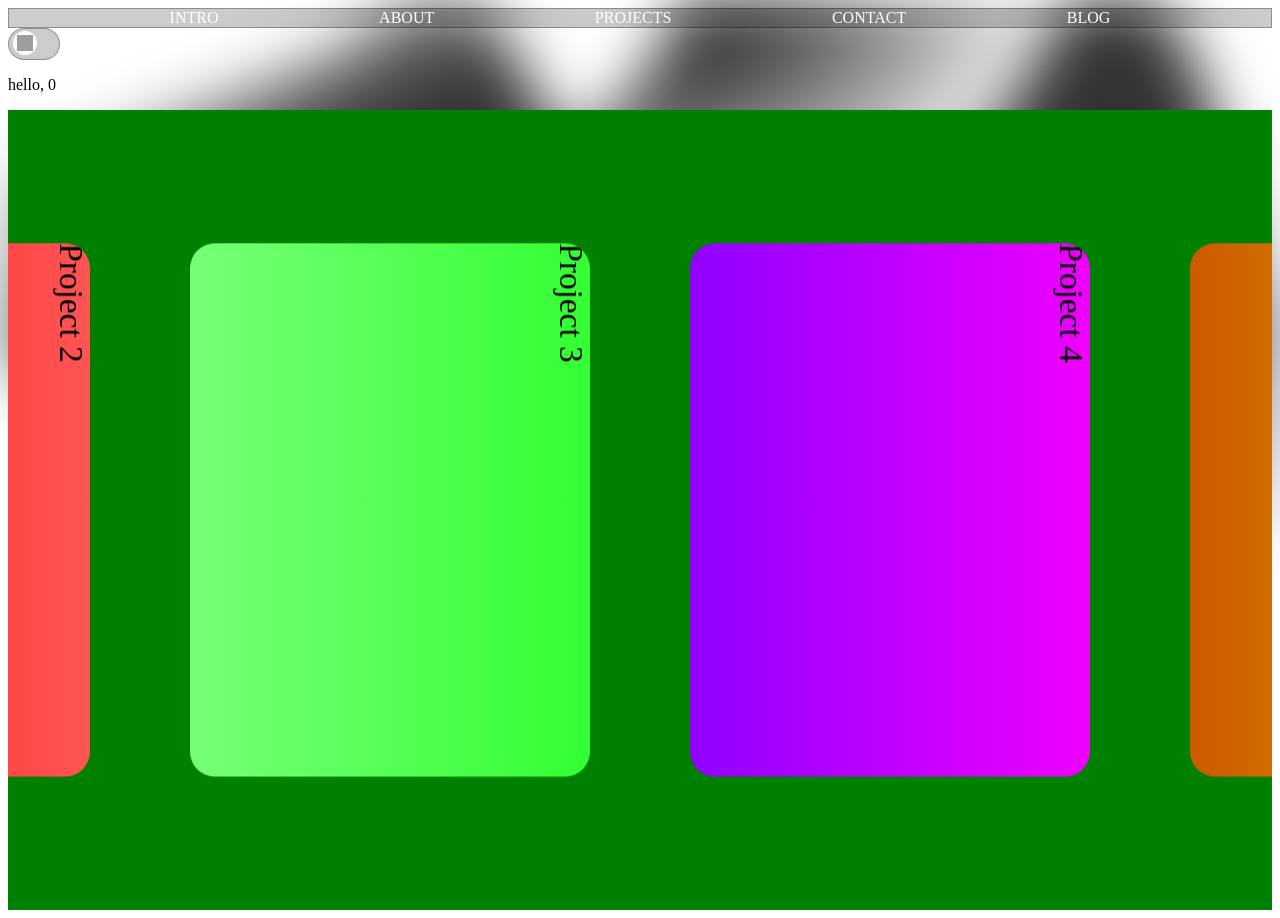
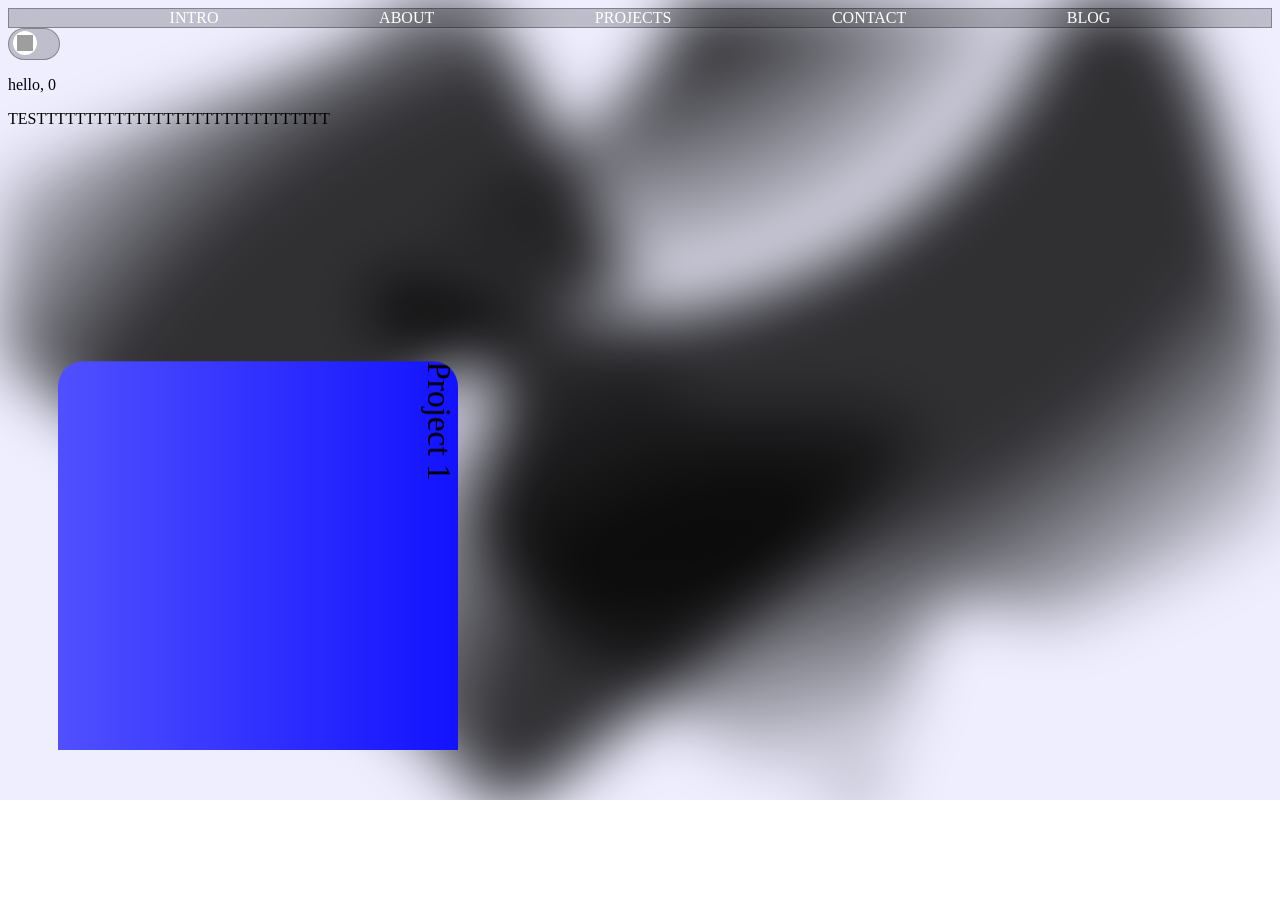
Before and after one commit to charlesalaras/new-portfolio, a SvelteKit app: page /projects in a window 1280 px wide. After the commit the page ends 800 px from the top, so only its background shows below. Built offline with nearby package versions, Linux system fonts and the light colour scheme; grey boxes are pictures that could not be loaded.

Commit message:
Fail to fix things

```diff
--- a/src/lib/Background.svelte
+++ b/src/lib/Background.svelte
@@ -2,6 +2,7 @@
 
 export let color1;
 export let color2;
+export let darkMode;
 
 function getRandomRadiusModifier() {
 	let num = Math.floor(Math.random() * 10) + 1;
@@ -81,7 +82,7 @@ $: if(count <= 0) {
 </script>
 
 <svelte:window bind:innerWidth={vwWidth} bind:innerHeight={vwHeight}/>
-<div class="background">
+<div class="background" style="background: {darkMode ? "#121212" : "#EEEEFF"};">
 	<svg width="100%" height="100%" viewBox="0 0 100 100" xmlns="http://www.w3.org/2000/svg" xmlns:xlink="http://www.w3.org/1999/xlink" style="contain: strict; stroke-width: 1px; filter: blur(30px);">
 	<defs>
     	<radialGradient
@@ -109,11 +110,6 @@ $: if(count <= 0) {
 </div>
 
 <style>
-	@media (prefers-color-scheme: dark) {
-		.background {
-			background: #121212;
-		}
-	}
 	.background {
 		position: absolute;
 		overflow: hidden;
--- a/src/routes/(main)/+layout.svelte
+++ b/src/routes/(main)/+layout.svelte
@@ -24,17 +24,22 @@
 			}
 		};
 	}
+	let darkMode = false;
 </script>
 <div class="header">
 	<Nav />
-	<Switch />
+	<Switch bind:theme={darkMode}/>
 </div>
 {#key data.pathname}
 <div class="app"
 	in:fade={{ duration: 300, delay: 400 }}
 	out:fade={{ duration: 300 }}
 >
-	<Background color1={colors[data.pathname][0]} color2={colors[data.pathname][1]}/>
+	<Background
+		color1={colors[data.pathname][0]}
+		color2={colors[data.pathname][1]}
+		darkMode={darkMode}
+	/>
     <main>
         <slot />
     </main>
--- a/src/routes/(main)/projects/+page.svelte
+++ b/src/routes/(main)/projects/+page.svelte
@@ -2,6 +2,16 @@
 import Project from '../../../lib/Project.svelte'
 
 let project = [
+	{name: 'Project 1', color: 'linear-gradient(#1212FF, #5050FF)'},
+	{name: 'Project 2', color: 'linear-gradient(#FF5555, #FF1010)'},
+	{name: 'Project 3', color: 'linear-gradient(#33FF33, #77FF77)'},
+	{name: 'Project 4', color: 'linear-gradient(#EE00FF, #9000FF)'},
+	{name: 'Project 5', color: 'linear-gradient(#DDBB00, #CC5900)'},
+	{name: 'Project 1', color: 'linear-gradient(#1212FF, #5050FF)'},
+	{name: 'Project 2', color: 'linear-gradient(#FF5555, #FF1010)'},
+	{name: 'Project 3', color: 'linear-gradient(#33FF33, #77FF77)'},
+	{name: 'Project 4', color: 'linear-gradient(#EE00FF, #9000FF)'},
+	{name: 'Project 5', color: 'linear-gradient(#DDBB00, #CC5900)'},
 	{name: 'Project 1', color: 'linear-gradient(#1212FF, #5050FF)'},
 	{name: 'Project 2', color: 'linear-gradient(#FF5555, #FF1010)'},
 	{name: 'Project 3', color: 'linear-gradient(#33FF33, #77FF77)'},
@@ -23,23 +33,21 @@ function dragMe(node) {
 </script>
 <p>hello, {offset}</p>
 <div class="draggable" use:dragMe>
+	<div>TESTTTTTTTTTTTTTTTTTTTTTTTTTTTTTT</div>
 	{#each project as {name, color}, i}
-	<div>
+	<li>
 		<Project deg={offset} name={name} color={color}/>
-	</div>
+	</li>
 	{/each}
 </div>
 
 <style>
 .draggable {
 	width: 100%;
-	height: 100vh;
-	display: flex;
-	flex-direction: row;
-	align-items: center;
-	justify-content: center;
-	scrollbar-width: none;
-	overflow: scroll;
-	background-color: green;
+	height: 80vh;
+	/*scrollbar-width: none;*/
+	overflow-x: scroll;
+	overflow-y: hidden;
+	list-style-type: none;
 }
 </style>
```
